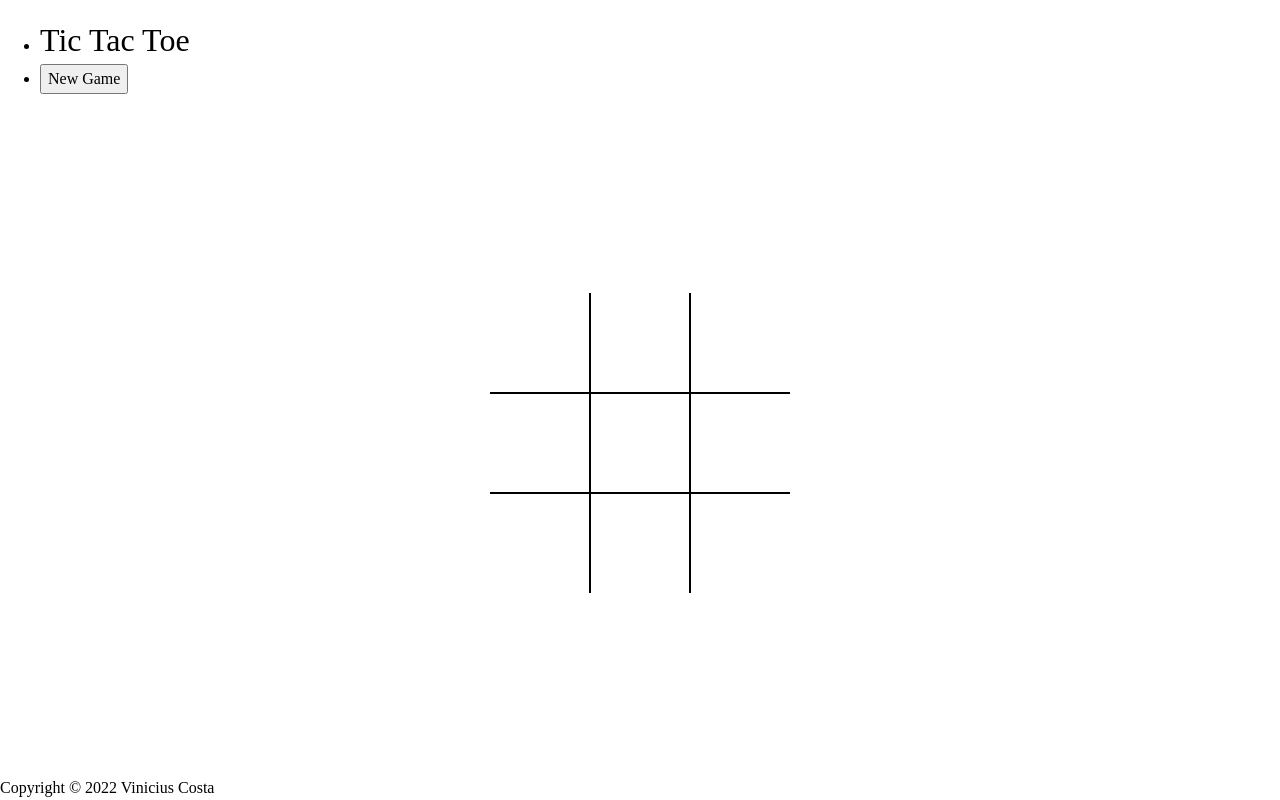
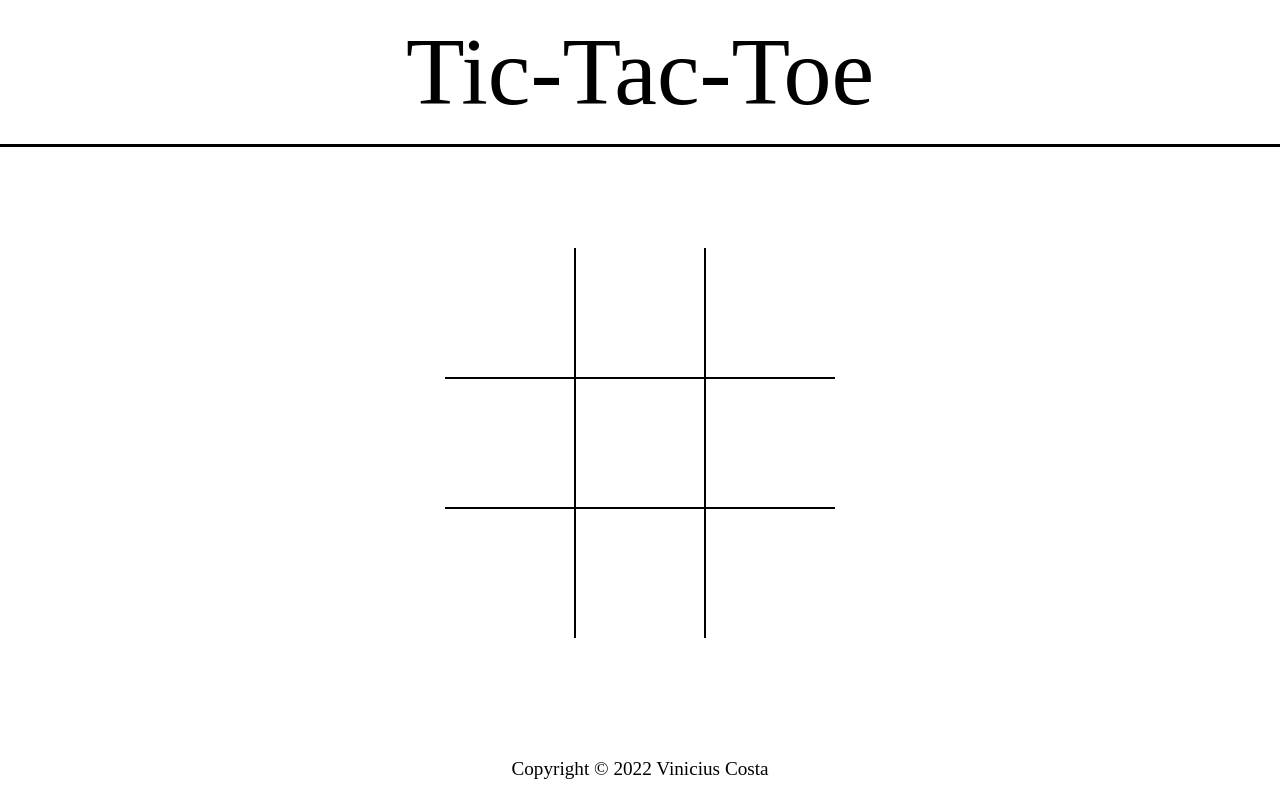
Before and after one commit to Vinicius-C13/odin-Tic-Tac-Toe, a plain HTML site: page index.html in a window 1280 px wide. Drawn offline with Linux system fonts and the light colour scheme.

Commit message:
Any big changes

```diff
--- a/index.html
+++ b/index.html
@@ -4,7 +4,7 @@
     <meta charset="UTF-8">
     <meta http-equiv="X-UA-Compatible" content="IE=edge">
     <meta name="viewport" content="width=device-width, initial-scale=1.0">
-    <title>T-T-T Game</title>
+    <title>Tic Tac Toe</title>
 
     <link rel="stylesheet" href="style.css">
     <script src="script.js" defer></script>
@@ -12,22 +12,19 @@
 <body>
     <div class="end-screen"><div><p id="result-message"></p><button id="reset-button">Restart</button></div></div>
     <header>
-        <ul>
-            <li><h1>Tic Tac Toe</h1></li>
-            <li><button>New Game</button></li>
-        </ul>
+        <h1>Tic-Tac-Toe</h1>
     </header>
     <main>
         <div class="board" id="board">
-            <div class="cell"></div>
-            <div class="cell"></div>
-            <div class="cell"></div>
-            <div class="cell"></div>
-            <div class="cell"></div>
-            <div class="cell"></div>
-            <div class="cell"></div>
-            <div class="cell"></div>
-            <div class="cell"></div>
+            <div class="cell" data-index="0"></div>
+            <div class="cell" data-index="1"></div>
+            <div class="cell" data-index="2"></div>
+            <div class="cell" data-index="3"></div>
+            <div class="cell" data-index="4"></div>
+            <div class="cell" data-index="5"></div>
+            <div class="cell" data-index="6"></div>
+            <div class="cell" data-index="7"></div>
+            <div class="cell" data-index="8"></div>
         </div>
     </main>
     <footer>
--- a/style.css
+++ b/style.css
@@ -62,13 +62,31 @@ select{
 /*-----------------*/
 
 :root{
-    --cell-size: 100px;
+    --cell-size: 130px;
     --mark-size: calc(var(--cell-size) * .9)
 }
 
 /*-----------*/
 /*--General--*/
 /*----------- */
+
+header{
+    text-align: center;
+    font-size: 3rem;
+}
+
+main{
+    border-top: 3px solid black;
+    flex-direction: column;
+    padding-block: 5rem;
+}
+
+footer{
+    text-align: center;
+    font-size:1.2rem;
+    font-weight: 900;
+    padding: 1rem;
+}
 
 .board {
     display: grid;
```
